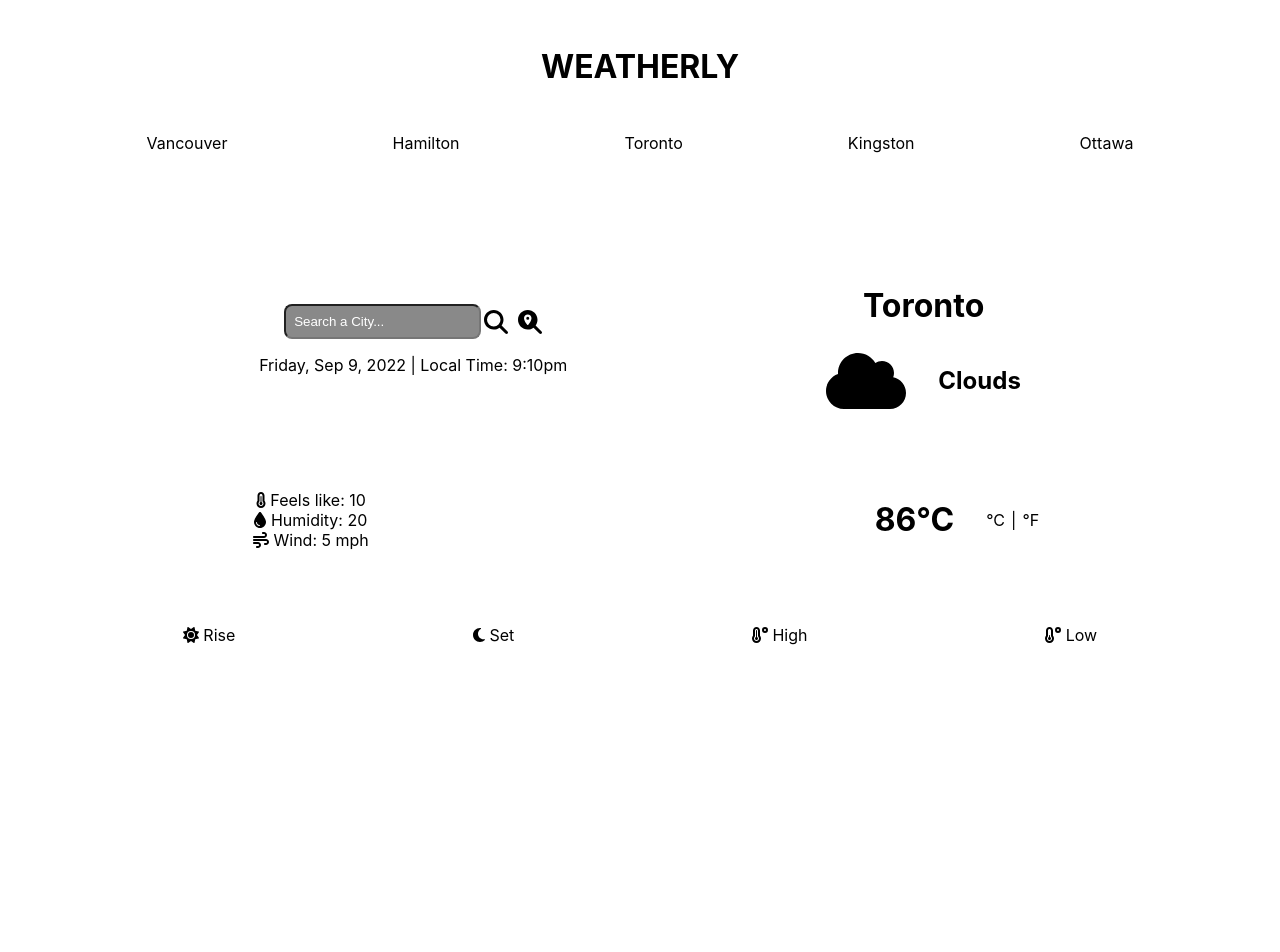
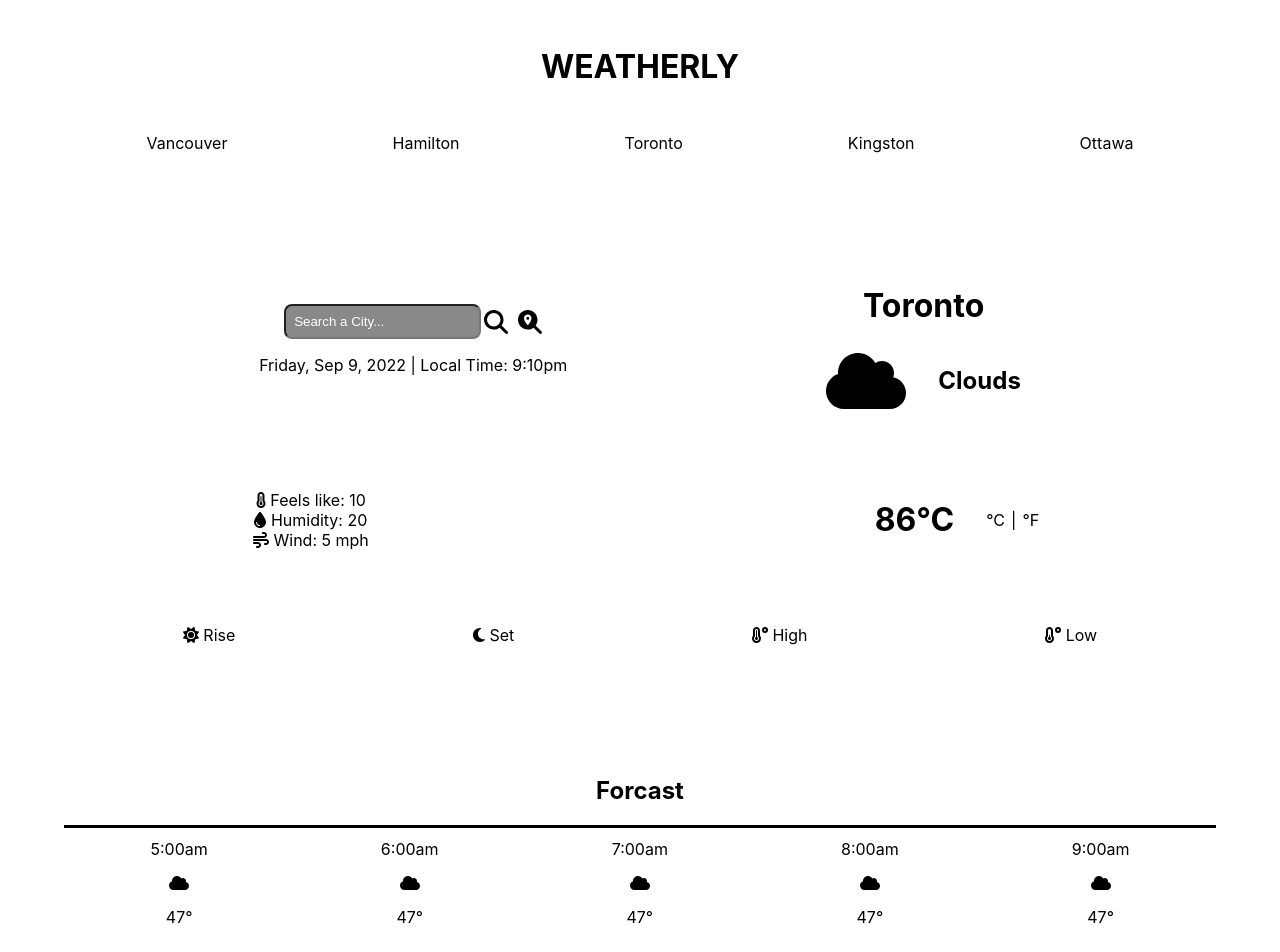
Before and after one commit to JubzCodes/Weatherly, a React (Create React App) app: page / in a window 1280 px wide. Shown: the top 952 px of the page. Before the commit the page ends 800 px from the top, so only its background shows below. Built offline with nearby package versions, Linux system fonts and the light colour scheme.

Commit message:
add forecast css

```diff
--- a/src/App.css
+++ b/src/App.css
@@ -102,3 +102,23 @@
   margin:  0 auto;
   padding-bottom: 4%;
 }
+
+.card {
+  display: flex;
+  flex-direction: column;
+  justify-content: center;
+  align-items: center;
+  gap: 1rem;
+  border-top: solid;
+  padding-top: 5%;
+}
+
+.cards-wrap {
+  display: grid;
+  grid-template-columns: repeat(5, auto);
+  height: 80px;
+  width: 90%;
+  max-width: 1720px;
+  margin:  0 auto;
+  padding-bottom: 4%;
+}
--- a/src/App.js
+++ b/src/App.js
@@ -4,6 +4,7 @@ import DateAndTime from './components/DateAndTime';
 import CityAndWeather from './components/CityAndWeather';
 import FeelsAndTemperature from './components/FeelsAndTemperature';
 import SunsetAndTemperatures from './components/SunsetAndTemperatures'
+import Forecast from './components/Forecast';
 
 function App() {
   return (
@@ -31,7 +32,9 @@ function App() {
       <div className="sunset-and-temperatures">
         <SunsetAndTemperatures />
       </div>
-      <div className="hourly-forecast"></div>
+      <div className="hourly-forecast">
+        <Forecast />
+      </div>
       <div className="weekly-forecast"></div>
     </div>
   );
```
